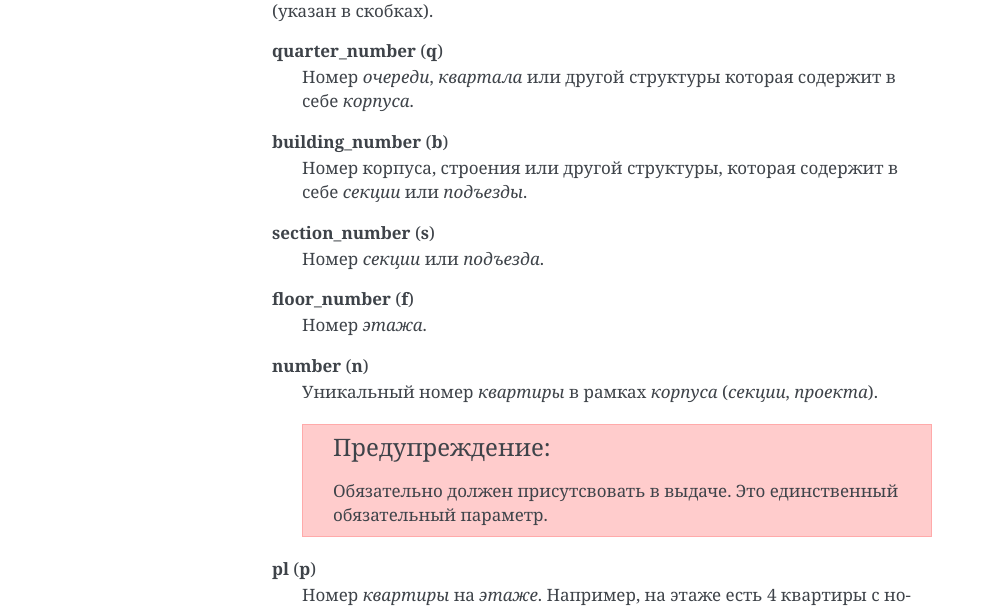
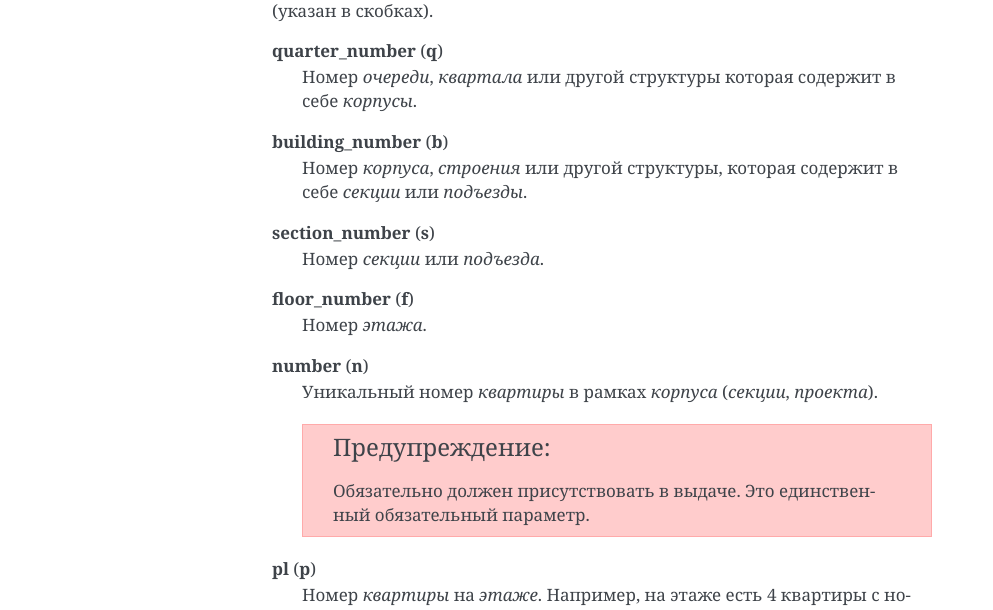
Before and after one commit to art3d-dev/docs, a Sphinx documentation site: the page built from source/attributes.rst, in a window 1280 px wide. Shown: the part 208-818 px from the top of the page, without its empty margins (148-1141 px from the left). Built offline with Sphinx 7.4.7, drawn with Linux system fonts in a browser that asks for light colours.

Commit message:
minor fixes

```diff
--- a/source/attributes.rst
+++ b/source/attributes.rst
@@ -7,10 +7,10 @@
 
 **quarter_number** (**q**)
     Номер `очереди`, `квартала` или другой структуры которая содержит в себе
-    `корпуса`.
+    `корпусы`.
 
 **building_number** (**b**)
-    Номер корпуса, строения или другой структуры, которая содержит в себе
+    Номер `корпуса`, `строения` или другой структуры, которая содержит в себе
     `секции` или `подъезды`.
 
 **section_number** (**s**)
@@ -23,7 +23,7 @@
     Уникальный номер `квартиры` в рамках `корпуса` (`секции`, `проекта`).
 
     .. warning::
-       Обязательно должен присутсвовать в выдаче. Это единственный обязательный
+       Обязательно должен присутствовать в выдаче. Это единственный обязательный
        параметр.
 
 **pl** (**p**)
```
